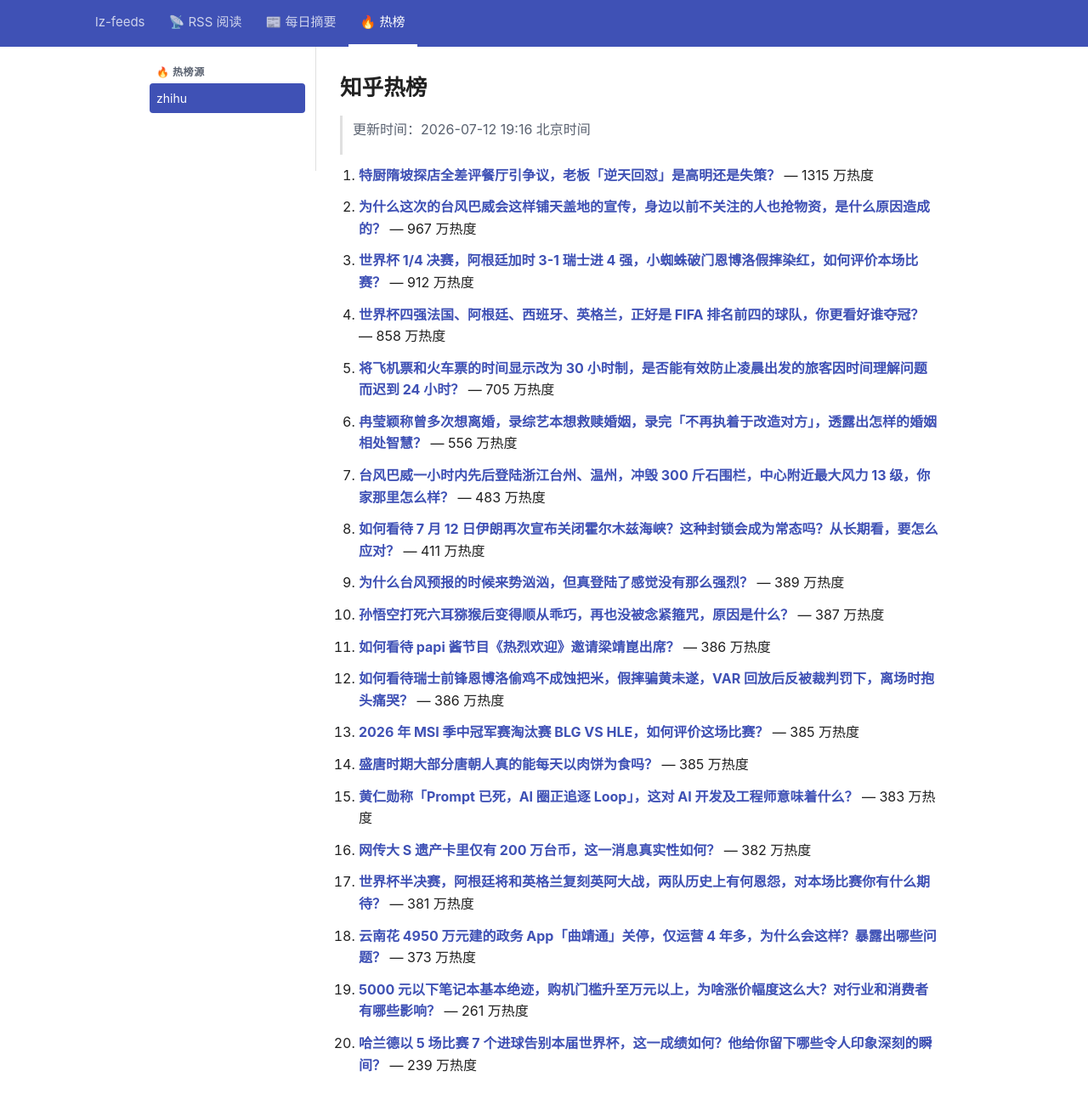
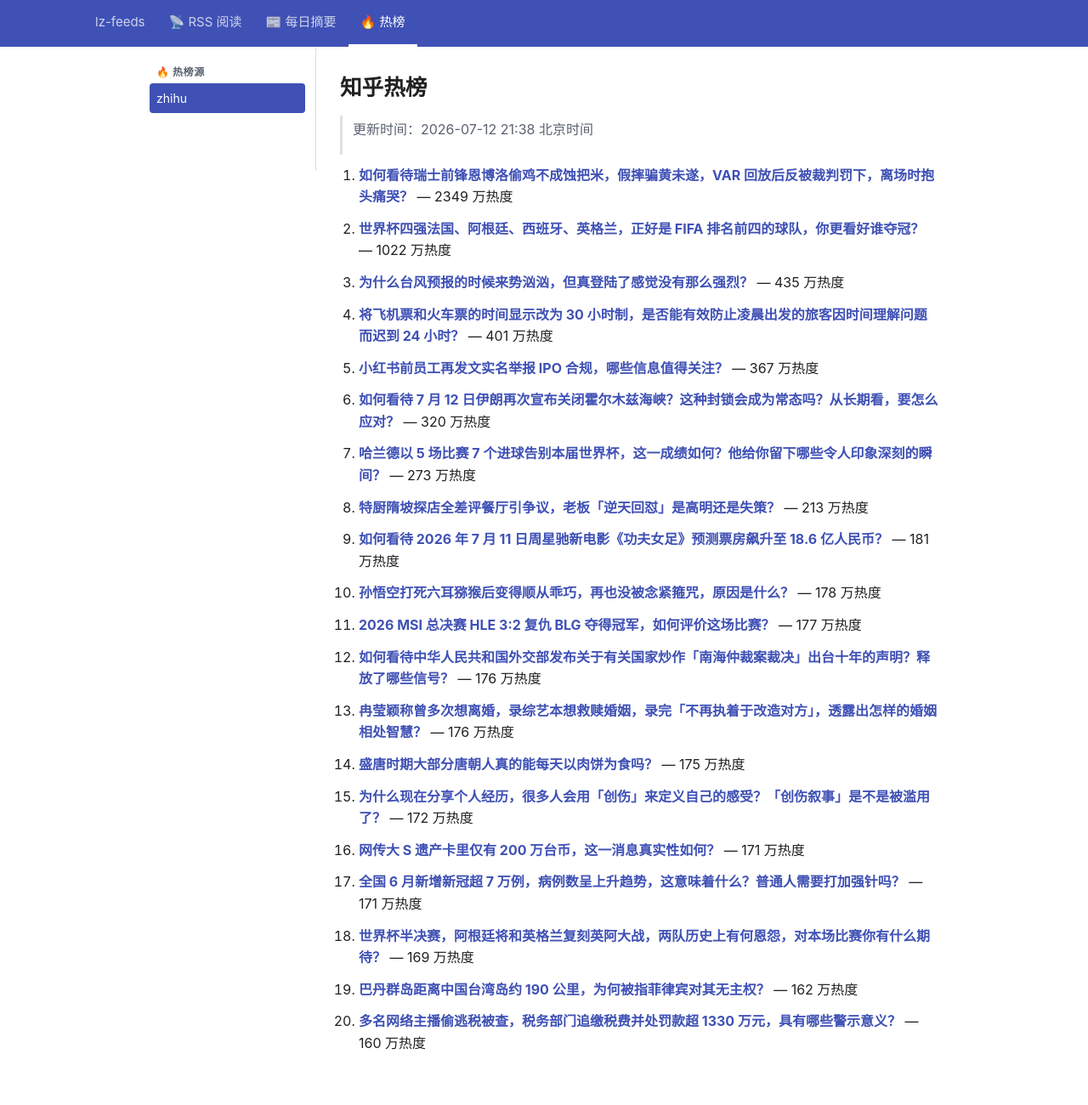
Before and after one commit to lizhang0101/lz-feeds, a Jekyll site: the page built from _hotlist/zhihu.md, in a window 1280 px wide and 1330 px high. Shown: the top 1300 px of the window at 85% size. Built offline with Jekyll 4.4.1, drawn with Linux system fonts in a browser that asks for light colours.

Commit message:
hotlist: 2026-07-12T13:38Z

```diff
--- a/_hotlist/zhihu.md
+++ b/_hotlist/zhihu.md
@@ -1,48 +1,48 @@
 ---
-updated: 2026-07-12 19:16 北京时间
+updated: 2026-07-12 21:38 北京时间
 count: 20
 ---
 
 # 知乎热榜
 
-> 更新时间：2026-07-12 19:16 北京时间
+> 更新时间：2026-07-12 21:38 北京时间
 
-1. **[特厨隋坡探店全差评餐厅引争议，老板「逆天回怼」是高明还是失策？](https://www.zhihu.com/question/2059021609504186485)** — 1315 万热度
+1. **[如何看待瑞士前锋恩博洛偷鸡不成蚀把米，假摔骗黄未遂，VAR 回放后反被裁判罚下，离场时抱头痛哭？](https://www.zhihu.com/question/2059586957143795316)** — 2349 万热度
 
-2. **[为什么这次的台风巴威会这样铺天盖地的宣传，身边以前不关注的人也抢物资，是什么原因造成的？](https://www.zhihu.com/question/2058922856549970490)** — 967 万热度
+2. **[世界杯四强法国、阿根廷、西班牙、英格兰，正好是 FIFA 排名前四的球队，你更看好谁夺冠？](https://www.zhihu.com/question/2059606032012113468)** — 1022 万热度
 
-3. **[世界杯 1/4 决赛，阿根廷加时 3-1 瑞士进 4 强，小蜘蛛破门恩博洛假摔染红，如何评价本场比赛？](https://www.zhihu.com/question/2059262997873124815)** — 912 万热度
+3. **[为什么台风预报的时候来势汹汹，但真登陆了感觉没有那么强烈？](https://www.zhihu.com/question/1943291837109478434)** — 435 万热度
 
-4. **[世界杯四强法国、阿根廷、西班牙、英格兰，正好是 FIFA 排名前四的球队，你更看好谁夺冠？](https://www.zhihu.com/question/2059606032012113468)** — 858 万热度
+4. **[将飞机票和火车票的时间显示改为 30 小时制，是否能有效防止凌晨出发的旅客因时间理解问题而迟到 24 小时？](https://www.zhihu.com/question/2015414302245422985)** — 401 万热度
 
-5. **[将飞机票和火车票的时间显示改为 30 小时制，是否能有效防止凌晨出发的旅客因时间理解问题而迟到 24 小时？](https://www.zhihu.com/question/2015414302245422985)** — 705 万热度
+5. **[小红书前员工再发文实名举报 IPO 合规，哪些信息值得关注？](https://www.zhihu.com/question/2058623048639689021)** — 367 万热度
 
-6. **[冉莹颖称曾多次想离婚，录综艺本想救赎婚姻，录完「不再执着于改造对方」，透露出怎样的婚姻相处智慧？](https://www.zhihu.com/question/2057515225566242609)** — 556 万热度
+6. **[如何看待 7 月 12 日伊朗再次宣布关闭霍尔木兹海峡？这种封锁会成为常态吗？从长期看，要怎么应对？](https://www.zhihu.com/question/2059566718733776028)** — 320 万热度
 
-7. **[台风巴威一小时内先后登陆浙江台州、温州，冲毁 300 斤石围栏，中心附近最大风力 13 级，你家那里怎么样？](https://www.zhihu.com/question/2058816691778184465)** — 483 万热度
+7. **[哈兰德以 5 场比赛 7 个进球告别本届世界杯，这一成绩如何？他给你留下哪些令人印象深刻的瞬间？](https://www.zhihu.com/question/2059562876868583536)** — 273 万热度
 
-8. **[如何看待 7 月 12 日伊朗再次宣布关闭霍尔木兹海峡？这种封锁会成为常态吗？从长期看，要怎么应对？](https://www.zhihu.com/question/2059566718733776028)** — 411 万热度
+8. **[特厨隋坡探店全差评餐厅引争议，老板「逆天回怼」是高明还是失策？](https://www.zhihu.com/question/2059021609504186485)** — 213 万热度
 
-9. **[为什么台风预报的时候来势汹汹，但真登陆了感觉没有那么强烈？](https://www.zhihu.com/question/1943291837109478434)** — 389 万热度
+9. **[如何看待 2026 年 7 月 11 日周星驰新电影《功夫女足》预测票房飙升至 18.6 亿人民币？](https://www.zhihu.com/question/2059204572552361429)** — 181 万热度
 
-10. **[孙悟空打死六耳猕猴后变得顺从乖巧，再也没被念紧箍咒，原因是什么？](https://www.zhihu.com/question/2055315080015828549)** — 387 万热度
+10. **[孙悟空打死六耳猕猴后变得顺从乖巧，再也没被念紧箍咒，原因是什么？](https://www.zhihu.com/question/2055315080015828549)** — 178 万热度
 
-11. **[如何看待 papi 酱节目《热烈欢迎》邀请梁靖崑出席？](https://www.zhihu.com/question/2058567495129249007)** — 386 万热度
+11. **[2026 MSI 总决赛 HLE 3:2 复仇 BLG 夺得冠军，如何评价这场比赛？](https://www.zhihu.com/question/2059612028357063761)** — 177 万热度
 
-12. **[如何看待瑞士前锋恩博洛偷鸡不成蚀把米，假摔骗黄未遂，VAR 回放后反被裁判罚下，离场时抱头痛哭？](https://www.zhihu.com/question/2059586957143795316)** — 386 万热度
+12. **[如何看待中华人民共和国外交部发布关于有关国家炒作「南海仲裁案裁决」出台十年的声明？释放了哪些信号？](https://www.zhihu.com/question/2059717066660303002)** — 176 万热度
 
-13. **[2026 年 MSI 季中冠军赛淘汰赛 BLG VS HLE，如何评价这场比赛？](https://www.zhihu.com/question/2059612028357063761)** — 385 万热度
+13. **[冉莹颖称曾多次想离婚，录综艺本想救赎婚姻，录完「不再执着于改造对方」，透露出怎样的婚姻相处智慧？](https://www.zhihu.com/question/2057515225566242609)** — 176 万热度
 
-14. **[盛唐时期大部分唐朝人真的能每天以肉饼为食吗？](https://www.zhihu.com/question/1920148899752023682)** — 385 万热度
+14. **[盛唐时期大部分唐朝人真的能每天以肉饼为食吗？](https://www.zhihu.com/question/1920148899752023682)** — 175 万热度
 
-15. **[黄仁勋称「Prompt 已死，AI 圈正追逐 Loop」，这对 AI 开发及工程师意味着什么？](https://www.zhihu.com/question/2054980630543442226)** — 383 万热度
+15. **[为什么现在分享个人经历，很多人会用「创伤」来定义自己的感受？「创伤叙事」是不是被滥用了？](https://www.zhihu.com/question/2057492254889964985)** — 172 万热度
 
-16. **[网传大 S 遗产卡里仅有 200 万台币，这一消息真实性如何？](https://www.zhihu.com/question/2058340032570725122)** — 382 万热度
+16. **[网传大 S 遗产卡里仅有 200 万台币，这一消息真实性如何？](https://www.zhihu.com/question/2058340032570725122)** — 171 万热度
 
-17. **[世界杯半决赛，阿根廷将和英格兰复刻英阿大战，两队历史上有何恩怨，对本场比赛你有什么期待？](https://www.zhihu.com/question/2059608160646555311)** — 381 万热度
+17. **[全国 6 月新增新冠超 7 万例，病例数呈上升趋势，这意味着什么？普通人需要打加强针吗？](https://www.zhihu.com/question/2059065054323123594)** — 171 万热度
 
-18. **[云南花 4950 万元建的政务 App「曲靖通」关停，仅运营 4 年多，为什么会这样？暴露出哪些问题？](https://www.zhihu.com/question/2058201950458590326)** — 373 万热度
+18. **[世界杯半决赛，阿根廷将和英格兰复刻英阿大战，两队历史上有何恩怨，对本场比赛你有什么期待？](https://www.zhihu.com/question/2059608160646555311)** — 169 万热度
 
-19. **[5000 元以下笔记本基本绝迹，购机门槛升至万元以上，为啥涨价幅度这么大？对行业和消费者有哪些影响？](https://www.zhihu.com/question/2058111600045678958)** — 261 万热度
+19. **[巴丹群岛距离中国台湾岛约 190 公里，为何被指菲律宾对其无主权？](https://www.zhihu.com/question/2057979365087093311)** — 162 万热度
 
-20. **[哈兰德以 5 场比赛 7 个进球告别本届世界杯，这一成绩如何？他给你留下哪些令人印象深刻的瞬间？](https://www.zhihu.com/question/2059562876868583536)** — 239 万热度
+20. **[多名网络主播偷逃税被查，税务部门追缴税费并处罚款超 1330 万元，具有哪些警示意义？](https://www.zhihu.com/question/2058858186505810525)** — 160 万热度
```
